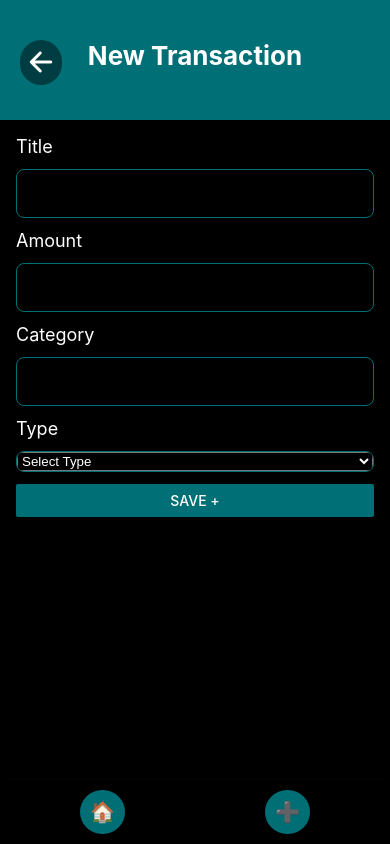
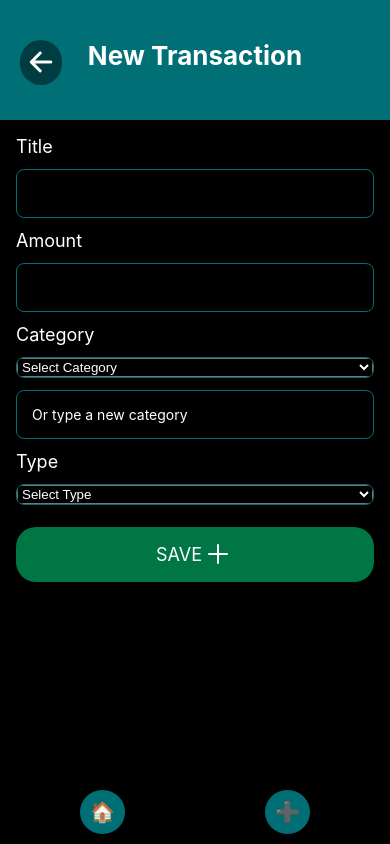
Before and after one commit to AfonsoSousa123/ExpenseTracker, a React Native app: screen /AddTransaction in a window 390 px wide. Built offline with nearby package versions, Linux system fonts and the light colour scheme.

Commit message:
feat: Enhance AddTransactionScreen with category loading and keyboard handling

```diff
--- a/screens/AddTransactionScreen.tsx
+++ b/screens/AddTransactionScreen.tsx
@@ -1,4 +1,4 @@
-import React, { useState } from "react";
+import React, { useState, useEffect } from "react";
 import {
   View,
   Text,
@@ -7,6 +7,8 @@ import {
   StyleSheet,
   Alert,
   ScrollView,
+  KeyboardAvoidingView,
+  Platform,
 } from "react-native";
 import AsyncStorage from "@react-native-async-storage/async-storage";
 import uuid from "react-native-uuid";
@@ -18,13 +20,23 @@ import { Transaction } from "../types/Transaction";
 import { Picker } from "@react-native-picker/picker";
 
 const STORAGE_KEY = "@transactions";
+const CATEGORY_KEY = "@categories";
 
 const AddTransactionScreen = () => {
   const [title, setTitle] = useState("");
   const [amount, setAmount] = useState("");
   const [category, setCategory] = useState("");
+  const [categories, setCategories] = useState<string[]>([]);
   const [type, setType] = useState<"income" | "expense" | "">("");
   const navigation = useNavigation();
+
+  useEffect(() => {
+    const loadCategories = async () => {
+      const data = await AsyncStorage.getItem(CATEGORY_KEY);
+      if (data) setCategories(JSON.parse(data));
+    };
+    loadCategories();
+  }, []);
 
   const handleSave = async () => {
     const normalizedAmount = amount.replace(",", ".");
@@ -42,19 +54,31 @@ const AddTransactionScreen = () => {
       return;
     }
 
+    const usedCategory = category || "not set";
     const newTransaction: Transaction = {
       id: uuid.v4().toString(),
       title,
       amount: parseFloat(normalizedAmount),
-      category: "not set",
+      category: usedCategory,
       type,
       date: new Date().toISOString().split("T")[0],
     };
 
+    // Save transaction
     const existing = await AsyncStorage.getItem(STORAGE_KEY);
     const transactions = existing ? JSON.parse(existing) : [];
     transactions.push(newTransaction);
     await AsyncStorage.setItem(STORAGE_KEY, JSON.stringify(transactions));
+
+    // Save new category if not already present
+    if (category && !categories.includes(category)) {
+      const updatedCategories = [...categories, category];
+      setCategories(updatedCategories);
+      await AsyncStorage.setItem(
+        CATEGORY_KEY,
+        JSON.stringify(updatedCategories)
+      );
+    }
 
     navigation.goBack();
   };
@@ -78,9 +102,18 @@ const AddTransactionScreen = () => {
 
       <Text style={styles.header}>New Transaction</Text>
 
+      <KeyboardAvoidingView
+        style={{ flex: 1 }}
+        behavior={Platform.OS === "ios" ? "padding" : "height"}
+        keyboardVerticalOffset={0} // adjust as needed for your header
+      >
         <ScrollView contentContainerStyle={styles.container}>
           <Text style={styles.label}>Title</Text>
-        <TextInput style={styles.input} value={title} onChangeText={setTitle} />
+          <TextInput
+            style={styles.input}
+            value={title}
+            onChangeText={setTitle}
+          />
           <Text style={styles.label}>Amount</Text>
           <TextInput
             style={styles.input}
@@ -94,10 +127,23 @@ const AddTransactionScreen = () => {
             keyboardType="decimal-pad"
           />
           <Text style={styles.label}>Category</Text>
+          <View style={styles.pickerContainer}>
+            <Picker
+              selectedValue={category}
+              onValueChange={setCategory}
+              style={styles.picker}
+            >
+              <Picker.Item label="Select Category" value="" />
+              {categories.map((cat) => (
+                <Picker.Item key={cat} label={cat} value={cat} />
+              ))}
+            </Picker>
+          </View>
           <TextInput
             style={styles.input}
             value={category}
             onChangeText={setCategory}
+            placeholder="Or type a new category"
           />
           <Text style={styles.label}>Type</Text>
           <View style={styles.pickerContainer}>
@@ -111,8 +157,25 @@ const AddTransactionScreen = () => {
               <Picker.Item label="Expense" value="expense" />
             </Picker>
           </View>
-        <Button color={"#007076"} title="Save +" onPress={handleSave} />
+
+          <TouchableOpacity
+            style={{
+              zIndex: 1,
+              padding: 10,
+              backgroundColor: "#007645",
+              borderRadius: 20,
+              flexDirection: "row",
+              alignItems: "center",
+              marginTop: 10,
+              justifyContent: "center",
+            }}
+            onPress={() => handleSave()}
+          >
+            <Text style={styles.save}>SAVE</Text>
+            <Ionicons name="add" size={32} color="#fff" />
+          </TouchableOpacity>
         </ScrollView>
+      </KeyboardAvoidingView>
     </>
   );
 };
@@ -135,6 +198,10 @@ const styles = StyleSheet.create({
     fontWeight: "bold",
     height: 120,
     color: "#ffffff",
+  },
+  save: {
+    color: "#ffffff",
+    fontSize: 18,
   },
   input: {
     borderWidth: 1,
```
Lines whose indentation alone changed are shown as unchanged.
